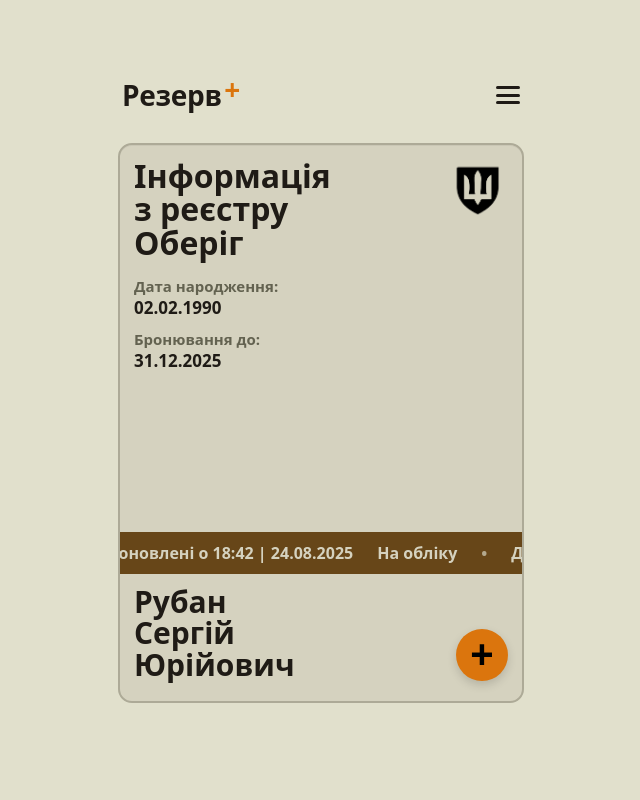
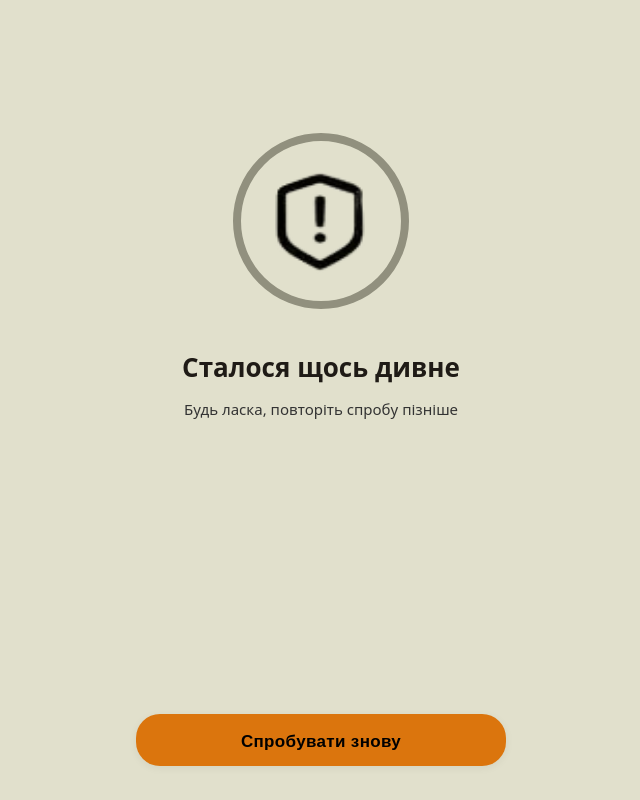
Before and after one commit to rubanwd/red-cup, a plain HTML site: page index.html in a window 1280 px wide. Both pictures are taken after a click on the button "Меню". Shown: the whole page, without its empty margins (319-959 px from the left). Drawn offline with Linux system fonts and the light colour scheme; a web font is replaced by a local one.

Commit message:
add warning page

```diff
--- a/app.js
+++ b/app.js
@@ -5,3 +5,18 @@
       .catch(console.error);
   });
 }
+
+document.addEventListener('DOMContentLoaded', function() {
+  var menu = document.querySelector('.menu');
+  var overlay = document.getElementById('error-overlay');
+  var btn = document.querySelector('.error-btn');
+  if (menu && overlay && btn) {
+    menu.addEventListener('click', function() {
+      overlay.style.display = 'flex';
+      overlay.focus && overlay.focus();
+    });
+    btn.addEventListener('click', function() {
+      overlay.style.display = 'none';
+    });
+  }
+});
--- a/index.html
+++ b/index.html
@@ -16,6 +16,16 @@
     <script defer src="app.js"></script>
   </head>
   <body>
+    <div id="error-overlay" class="error-overlay" style="display:none">
+      <div class="error-content">
+        <div class="error-icon">
+          <img src="assets/icons/icon-warning.png" alt="!">
+        </div>
+        <div class="error-title">Сталося щось дивне</div>
+        <div class="error-msg">Будь ласка, повторіть спробу пізніше</div>
+        <button class="error-btn" type="button">Спробувати знову</button>
+      </div>
+    </div>
     <main class="phone">
       <header class="topbar">
         <div class="brand">Резерв<span class="plus">+</span></div>
@@ -32,7 +42,7 @@
 
         <div class="kv">
           <div class="k">Дата народження:</div>
-          <div class="v"><strong>02.02.1990</strong></div>
+          <div class="v"><strong>11.05.1986</strong></div>
         </div>
         <div class="kv">
           <div class="k">Бронювання до:</div>
@@ -68,8 +78,6 @@
       </section>
 
 
-
-
     </main>
   </body>
 </html>
--- a/styles.css
+++ b/styles.css
@@ -176,3 +176,70 @@
 .sep {
   margin-right: 50px;
 }
+
+.error-overlay {
+  position: fixed;
+  inset: 0;
+  width: 100vw;
+  height: 100vh;
+  background: var(--bg);
+  z-index: 1000;
+  display: flex;
+  flex-direction: column;
+  align-items: center;
+  justify-content: center;
+}
+.error-content {
+  width: 100%;
+  max-width: 420px;
+  margin: 0 auto;
+  display: flex;
+  flex-direction: column;
+  align-items: center;
+  justify-content: center;
+  min-height: 100vh;
+}
+.error-icon {
+  margin-bottom: 40px;
+  margin-top: 25vh;
+  border: 8px solid #91907E;
+  padding: 20px;
+  border-radius: 50%;
+}
+.error-icon img {
+  width: 120px;
+  height: 120px;
+  display: block;
+}
+.error-title {
+  font-size: 26px;
+  font-weight: 700;
+  text-align: center;
+  margin-bottom: 14px;
+}
+.error-msg {
+  font-size: 15px;
+  color: #333;
+  margin-bottom: 56vh;
+  margin-top: 0;
+  text-align: center;
+}
+.error-btn {
+  position: absolute;
+  left: 0;
+  right: 0;
+  bottom: 34px;
+  margin: 0 auto;
+  width: 88%;
+  max-width: 370px;
+  padding: 18px 0 14px 0;
+  background: var(--accent);
+  color: #000;
+  border: none;
+  border-radius: 24px;
+  font-size: 17px;
+  font-weight: 600;
+  letter-spacing: 0.02em;
+  box-shadow: 0 2px 8px rgba(0,0,0,0.06);
+  cursor: pointer;
+}
```
Also changed, not shown: assets/icons/icon-warning.png (added).
